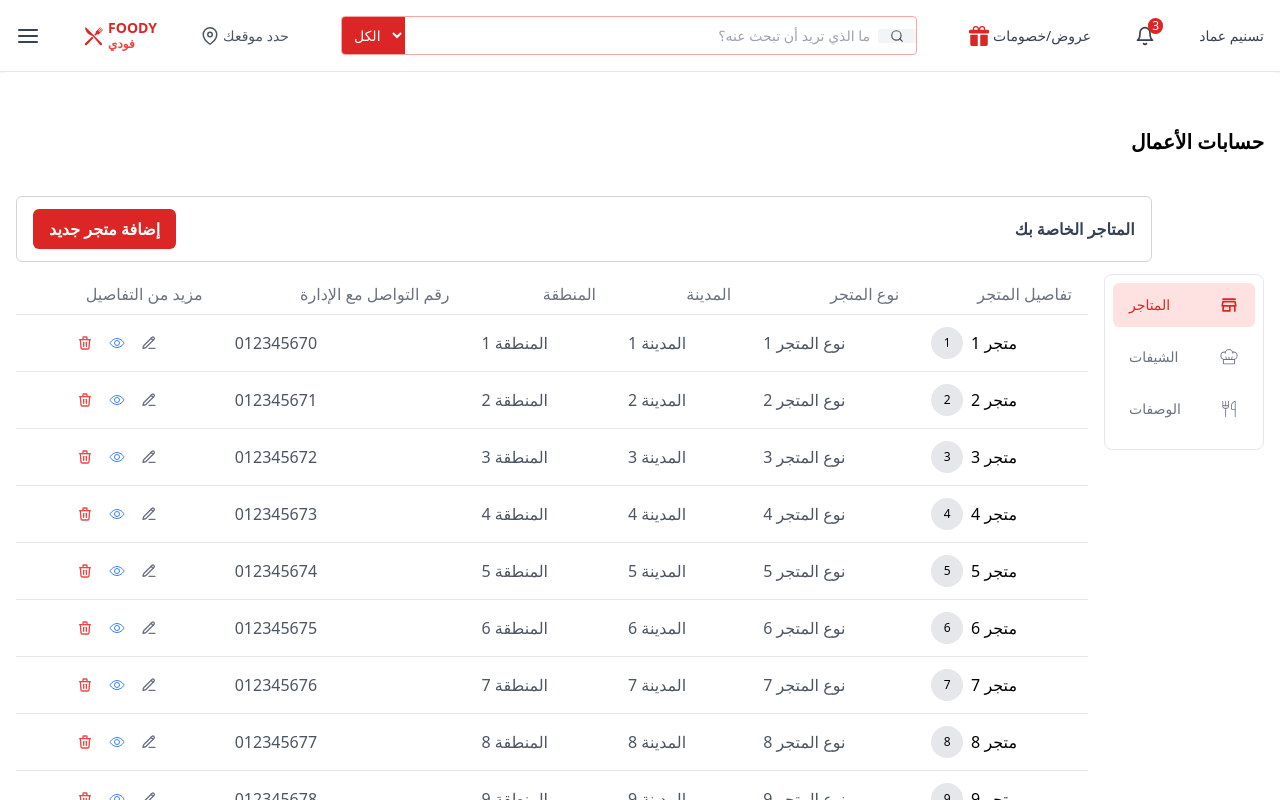
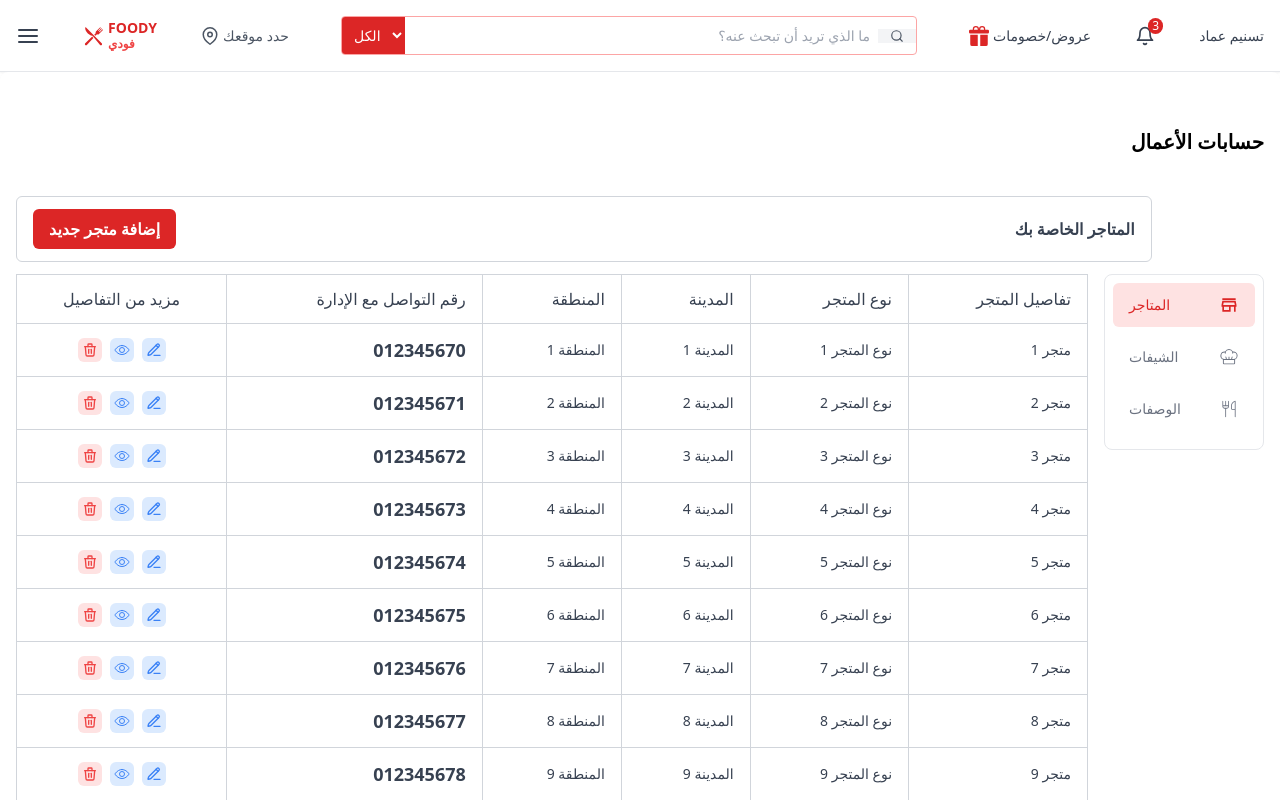
Before and after one commit to Foody-site/Foody-Website, a React (Vite) app: page /list in a window 1280 px wide. Shown: the top 800 px of the page. Built offline with nearby package versions, Linux system fonts and the light colour scheme; sample sign-in values are in the browser's storage.

Commit message:
`Refactor StoresTable component: update table structure and styles`

```diff
--- a/src/pages/Lists/StoresTable/StoresTable.jsx
+++ b/src/pages/Lists/StoresTable/StoresTable.jsx
@@ -53,13 +53,25 @@ export function StoresTable() {
       <div className="overflow-x-auto">
         <table className="w-full border-collapse table-auto">
           <thead>
-            <tr className="text-right text-gray-500 border-b border-gray-200">
-              <th className="px-4 py-2 font-medium">مزيد من التفاصيل</th>
-              <th className="px-4 py-2 font-medium">رقم التواصل مع الإدارة</th>
-              <th className="px-4 py-2 font-medium">المنطقة</th>
-              <th className="px-4 py-2 font-medium">المدينة</th>
-              <th className="px-4 py-2 font-medium">نوع المتجر</th>
-              <th className="px-4 py-2 font-medium">تفاصيل المتجر</th>
+            <tr className="text-right text-gray-700">
+              <th className="px-4 py-3 font-medium text-center border border-gray-300">
+                مزيد من التفاصيل
+              </th>
+              <th className="px-4 py-3 font-medium text-right border border-gray-300">
+                رقم التواصل مع الإدارة{" "}
+              </th>
+              <th className="px-4 py-3 font-medium text-right border border-gray-300">
+                المنطقة{" "}
+              </th>
+              <th className="px-4 py-3 font-medium text-right border border-gray-300">
+                المدينة{" "}
+              </th>
+              <th className="px-4 py-3 font-medium text-right border border-gray-300">
+                نوع المتجر{" "}
+              </th>
+              <th className="px-4 py-3 font-medium text-right border border-gray-300">
+                تفاصيل المتجر{" "}
+              </th>
             </tr>
           </thead>
           <tbody>
@@ -68,29 +80,43 @@ export function StoresTable() {
                 key={store.id}
                 className="border-b border-gray-200 hover:bg-gray-50"
               >
-                <td className="px-4 py-3">
+                <td className="px-4 py-3 text-gray-700 text-sm text-right border border-gray-300">
                   <div className="flex gap-2 justify-center">
-                    <button className="text-red-500 hover:bg-red-50 p-1 rounded-md">
+                    <button
+                      onClick={() => handleDeleteClick(chef)}
+                      className="text-red-500 bg-red-100 hover:bg-red-300 p-1 rounded-md transition-colors"
+                      title="حذف الشيف"
+                    >
                       <TbTrash size={16} />
                     </button>
-                    <button className="text-blue-500 hover:bg-blue-50 p-1 rounded-md">
+                    <button
+                      className="text-blue-500 bg-blue-100 hover:bg-blue-300 p-1 rounded-md transition-colors"
+                      title="عرض تفاصيل الشيف"
+                    >
                       <IoEyeOutline size={16} />
                     </button>
-                    <button className="text-gray-500 hover:bg-gray-100 p-1 rounded-md">
+                    <button
+                      className="text-blue-500 bg-blue-100 hover:bg-blue-300 p-1 rounded-md transition-colors"
+                      title="تعديل الشيف"
+                    >
                       <LuPencilLine size={16} />
                     </button>
                   </div>
                 </td>
-                <td className="px-4 py-3 text-gray-600">{store.manager}</td>
-                <td className="px-4 py-3 text-gray-600">{store.location}</td>
-                <td className="px-4 py-3 text-gray-600">{store.city}</td>
-                <td className="px-4 py-3 text-gray-600">{store.type}</td>
-                <td className="px-4 py-3 flex items-center gap-2">
-                  <div className="flex-shrink-0">
-                    <div className="w-8 h-8 rounded-full bg-gray-200 flex items-center justify-center">
-                      <span className="text-xs">{store.id}</span>
-                    </div>
-                  </div>
+                <td className="px-4 py-3 text-gray-700 text-lg font-bold text-right border border-gray-300">
+                  {store.manager}
+                </td>
+                <td className="px-4 py-3 text-gray-700 text-sm text-right border border-gray-300">
+                  {store.location}
+                </td>
+                <td className="px-4 py-3 text-gray-700 text-sm text-right border border-gray-300">
+                  {store.city}
+                </td>
+                <td className="px-4 py-3 text-gray-700 text-sm text-right border border-gray-300">
+                  {store.type}
+                </td>
+                <td className="px-4 py-3 text-gray-700 text-sm text-right border border-gray-300">
+                  <div className="flex-shrink-0"></div>
                   <div className="text-right">
                     <div className="font-medium">{store.name}</div>
                   </div>
```
